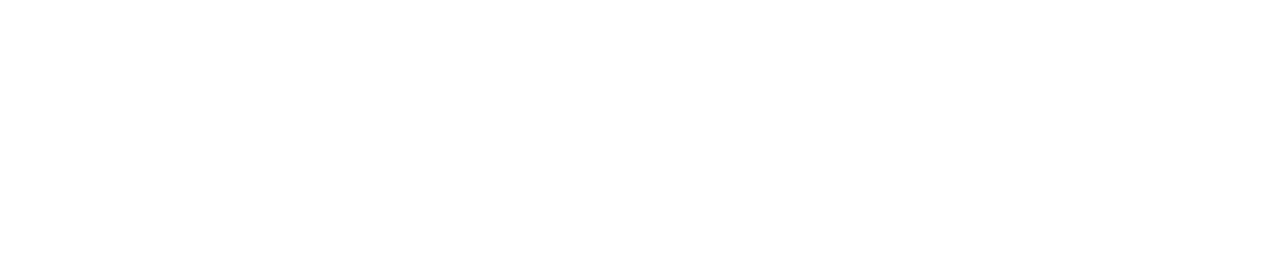
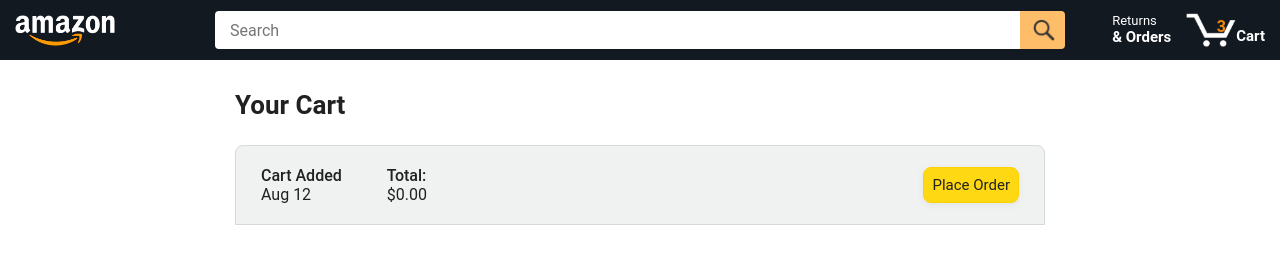
Before and after one commit to ThThit/AmazonClone, a plain HTML site: page checkout.html in a window 1280 px wide. Drawn offline with Linux system fonts and the light colour scheme.

Commit message:
Add cart and remove direct order

```diff
--- a/checkout.html
+++ b/checkout.html
@@ -1,11 +1,88 @@
 <!DOCTYPE html>
 <html lang="en">
+
 <head>
     <meta charset="UTF-8">
     <meta name="viewport" content="width=device-width, initial-scale=1.0">
     <title>Check Out</title>
+
+    <link rel="stylesheet" href="./Style/pages/orders.css">
+    <link rel="stylesheet" href="./Style/Shared/header-bar.css">
+    <link rel="stylesheet" href="./Style/Shared/general.css">
+    <link rel="stylesheet" href="./Style/pages/amazon.css">
+
+    <link rel="preconnect" href="https://fonts.googleapis.com">
+    <link rel="preconnect" href="https://fonts.gstatic.com">
 </head>
+
 <body>
+    <!-- navigation bar -->
+    <div class="amazon-header">
+        <!-- left logo and link -->
+        <div class="header-left">
+            <a href="home.html" class="header-link">
+                <img src="./Images/amazon-logo-white.png" alt="Amazon Logo" class="amazon-logo">
+                <img src="./Images/amazon-mobile-logo-white.png" alt="Amazon Logo" class="amazon-mobile-logo">
+            </a>
+        </div>
+        <!-- seacrch bar -->
+        <div class="header-mid">
+            <input type="search" name="searchBar" id="searchBar" placeholder="Search">
+            <button class="btn-search">
+                <img src="./Images/icons/search-icon.png" alt="Search Icon" class="search-icon">
+            </button>
+        </div>
+        <!-- orders and cart -->
+        <div class="header-right">
+            <!-- return and orders -->
+            <a class="orders-link header-link" href="orders.html">
+                <span class="returns-text">Returns</span>
+                <span class="orders-text">& Orders</span>
+            </a>
+            <!-- shopping cart -->
+            <a class="cart-link header-link" href="checkout.html">
+                <img class="cart-icon" src="images/icons/cart-icon.png">
+                <div class="cart-quantity">3</div>
+                <div class="cart-text">Cart</div>
+            </a>
+        </div>
+    </div>
 
+    <div class="main">
+        <div class="page-title">Your Cart</div>
+
+        <div class="orders-grid">
+            <div class="order-container">
+                <div class="order-header">
+                    <!-- head left -->
+                    <div class="order-head-left">
+                        <!-- order date -->
+                        <div class="order-date">
+                            <div class="order-head-label">Cart Added</div>
+                            <div>Aug 12</div>
+                        </div>
+                        <!-- total price -->
+                        <div class="order-toal">
+                            <div class="order-head-label">Total: </div>
+                            <div class="order-total-price">$0.00</div>
+                        </div>
+                    </div>
+                    <!-- order right  -->
+                    <div class="order-head-right">
+                        <button class="track-package-button button-primary">
+                            Place Order
+                        </button>
+                    </div>
+                </div>
+
+                <!-- order deails -->
+                <!-- order deails grid -->
+                <div class="order-details-container"></div>
+            </div>
+        </div>
+    </div>
+
+    <script type="module" src="./data/cart.js"></script>
 </body>
+
 </html>
--- a/data/cart.js
+++ b/data/cart.js
@@ -85,7 +85,7 @@
 
             <div class="product-actions">
                 <button class="track-package-button button-secondary">
-                    Track package
+                    Remove Item
                 </button>
             </div>
         </div>
```
Also changed, not shown: orders.html (+0 -5 lines), Style/pages/cart.css (added).
